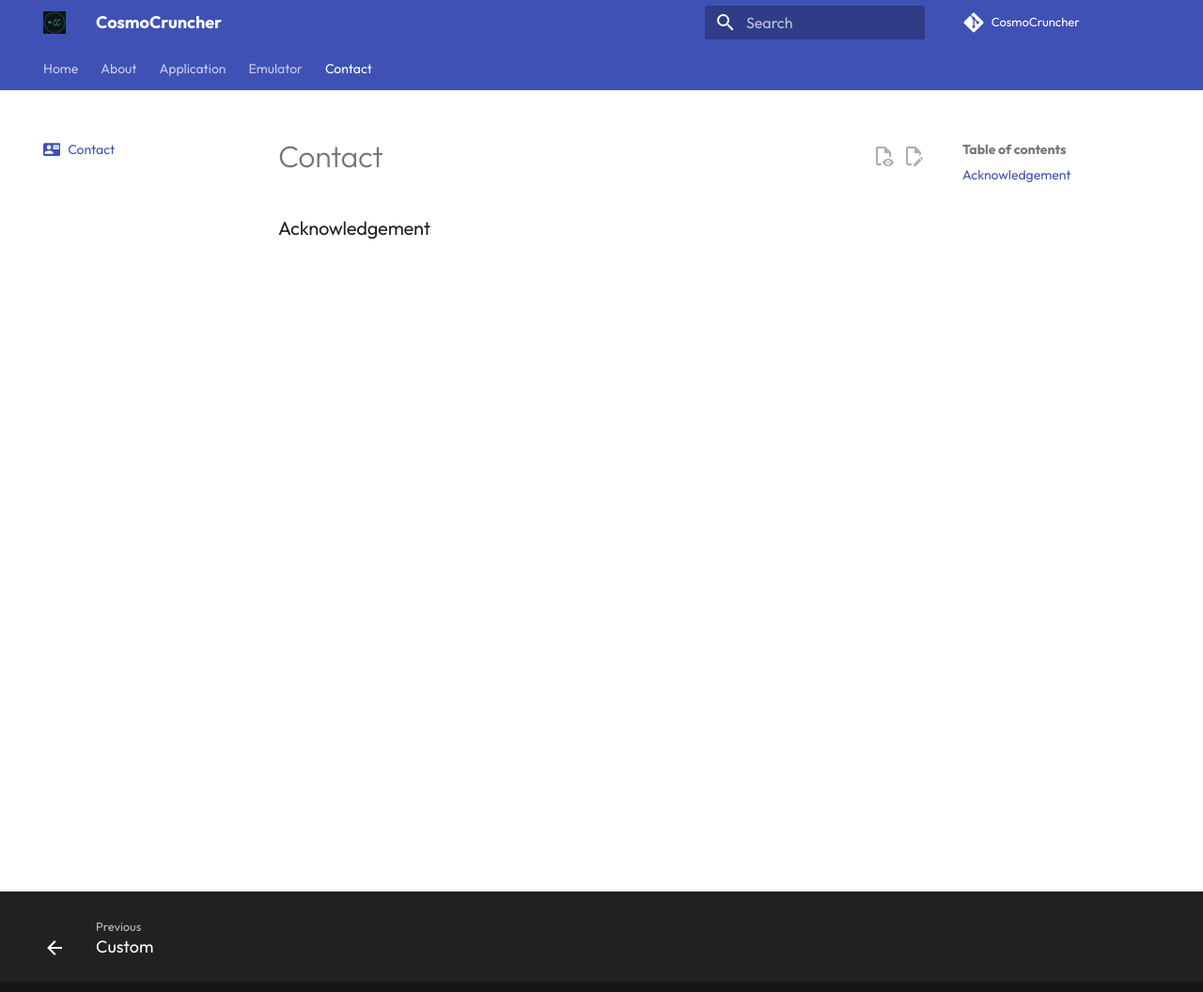
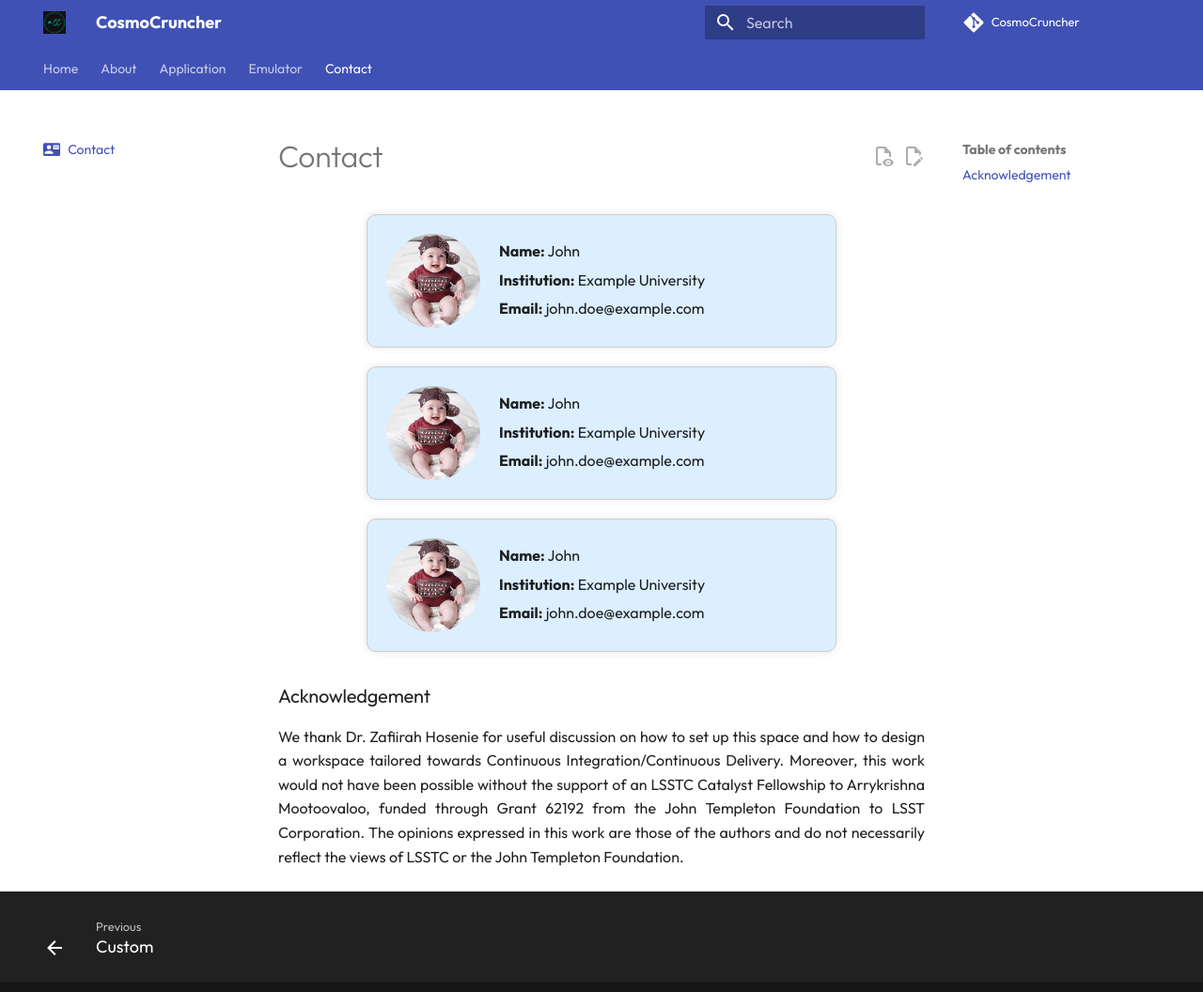
Before and after one commit to Harry45/CosmoCruncher, an MkDocs documentation site: the page built from docs/contact.md, in a window 1280 px wide and 1069 px high. Shown: the top 1056 px of the window at 94% size. Built offline with MkDocs 1.6.1 and Material for MkDocs 9.7.7, drawn with Linux system fonts in a browser that asks for light colours; comment, search, counter and statistics services are not loaded.

```diff
--- a/docs/contact.md
+++ b/docs/contact.md
@@ -4,4 +4,76 @@ icon: material/card-account-mail
 ---
 # Contact
 
+<html lang="en">
+<head>
+    <meta charset="UTF-8">
+    <meta name="viewport" content="width=device-width, initial-scale=1.0">
+    <title>Contact Card</title>
+    <style>
+        .contact-card {
+            background-color: #dcefff;
+            border: 1px solid #ccc;
+            border-radius: 10px;
+            padding: 20px;
+            width: 500px; /* Landscape format */
+            margin: 20px auto;
+            box-shadow: 0 0 10px rgba(0, 0, 0, 0.1);
+            display: flex;
+            flex-direction: row;
+            align-items: center;
+        }
+        .contact-card img {
+            border-radius: 50%; /* Oval shape */
+            width: 100px;
+            height: 100px;
+            margin-right: 20px;
+        }
+        .contact-details {
+            flex: 1;
+        }
+        .contact-details h2 {
+            margin-top: 0;
+        }
+        .contact-details p {
+            margin: 5px 0;
+        }
+    </style>
+</head>
+<body>
+    <div class="contact-card">
+        <img src="toddler.jpg" alt="Person" width="100" height="100">
+        <div class="contact-details">
+            <p><strong>Name:</strong> John</p>
+            <p><strong>Institution:</strong> Example University</p>
+            <p><strong>Email:</strong> john.doe@example.com</p>
+        </div>
+    </div>
+</body>
+
+<body>
+    <div class="contact-card">
+        <img src="toddler.jpg" alt="Person" width="100" height="100">
+        <div class="contact-details">
+            <p><strong>Name:</strong> John</p>
+            <p><strong>Institution:</strong> Example University</p>
+            <p><strong>Email:</strong> john.doe@example.com</p>
+        </div>
+    </div>
+</body>
+
+<body>
+    <div class="contact-card">
+        <img src="toddler.jpg" alt="Person" width="100" height="100">
+        <div class="contact-details">
+            <p><strong>Name:</strong> John</p>
+            <p><strong>Institution:</strong> Example University</p>
+            <p><strong>Email:</strong> john.doe@example.com</p>
+        </div>
+    </div>
+</body>
+
+</html>
 ### Acknowledgement
+<p style='text-align: justify;'>
+We thank Dr. Zafiirah Hosenie for useful discussion on how to set up this space and how to design a workspace tailored towards Continuous Integration/Continuous Delivery. Moreover, this work would not have been possible without the support of an LSSTC Catalyst Fellowship to Arrykrishna Mootoovaloo, funded through Grant 62192 from the John Templeton Foundation to LSST Corporation. The opinions expressed in this work are those of the authors and do not necessarily reflect the views of LSSTC or the John Templeton Foundation.
+</p>
```
Also changed, not shown: docs/index.md (+0 -8 lines), docs/contact/toddler.jpg (added), mkdocs.yml (line endings or trailing spaces).
